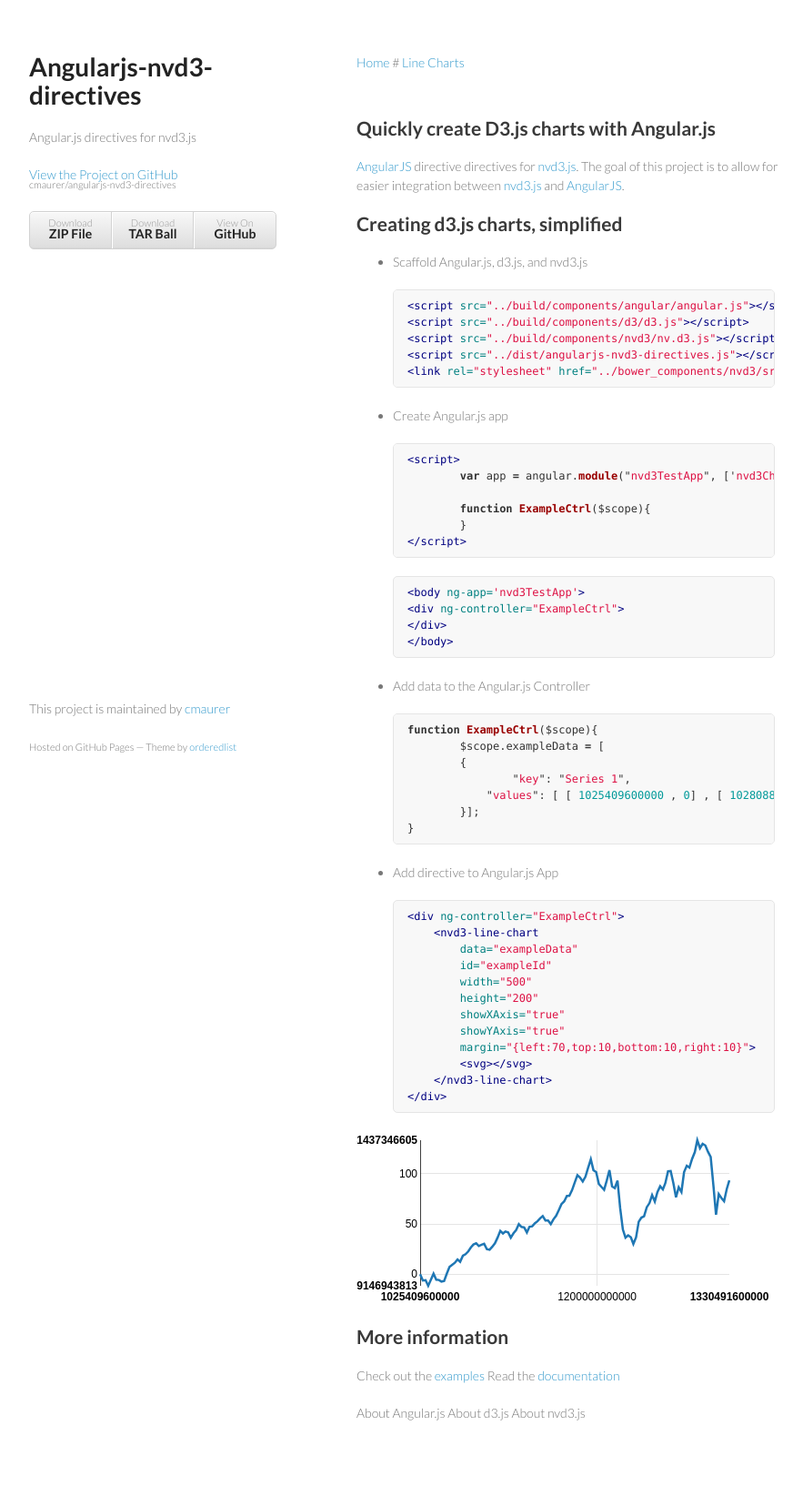
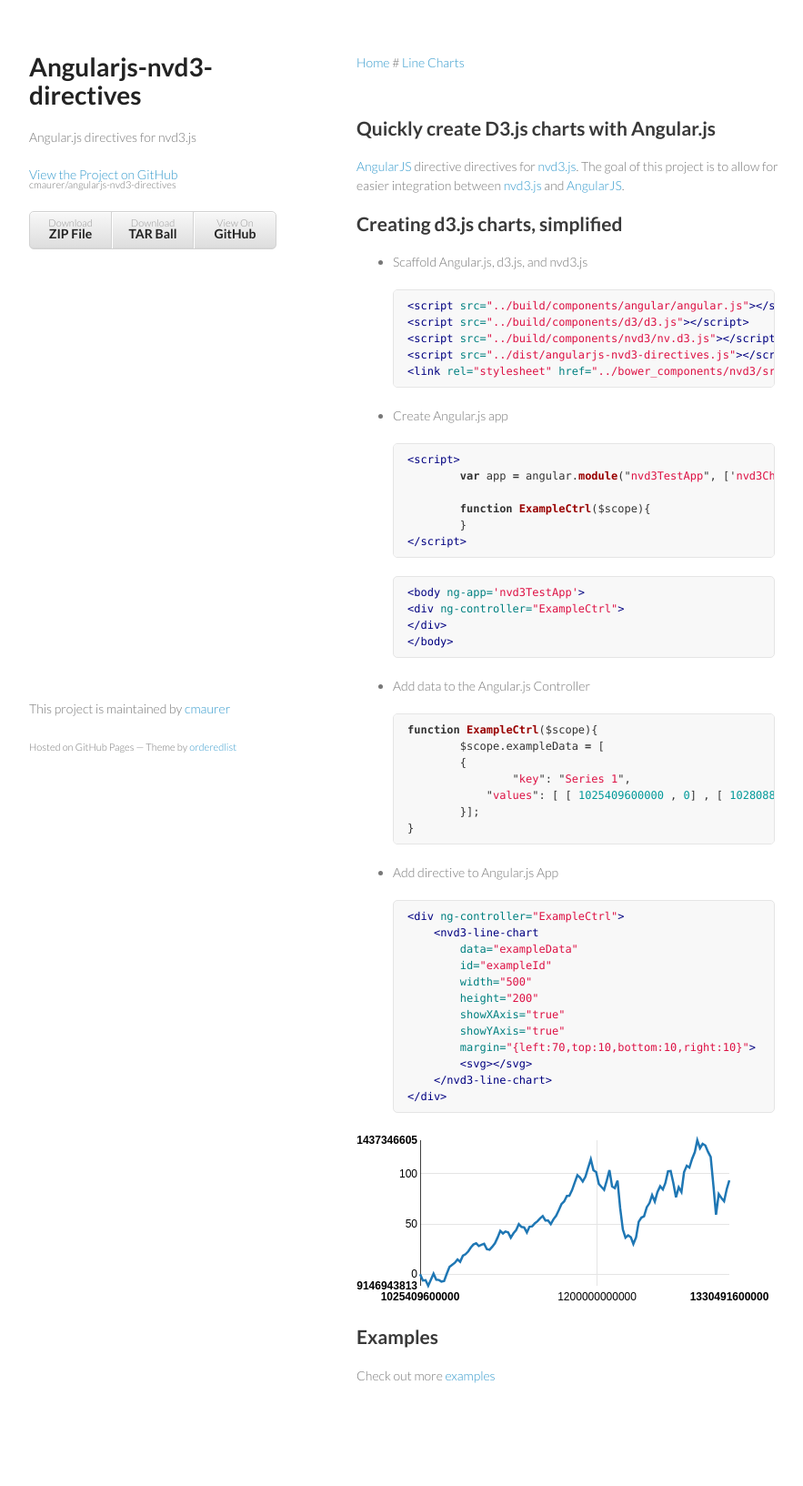
Before and after one commit to angularjs-nvd3-directives/angularjs-nvd3-directives, a Jekyll site: the page built from index.md, in a window 1280 px wide. Shown: the whole page at 91% size, without its empty margins (178-1061 px from the left). Built offline with Jekyll 4.4.1, drawn with Linux system fonts in a browser that asks for light colours; after the commit the page ends 1592 px from its top, so only the background shows below that.

Commit message:
updating index, removing documentation link

```diff
--- a/index.md
+++ b/index.md
@@ -98,10 +98,5 @@
 </div>
 
 
-## More information
-Check out the <a href="https://github.com/cmaurer/angularjs-nvd3-directives/tree/master/examples">examples</a>
-Read the <a href="">documentation</a>
-
-About Angular.js
-About d3.js
-About nvd3.js
+## Examples
+Check out more <a href="https://github.com/cmaurer/angularjs-nvd3-directives/tree/master/examples">examples</a>
```
